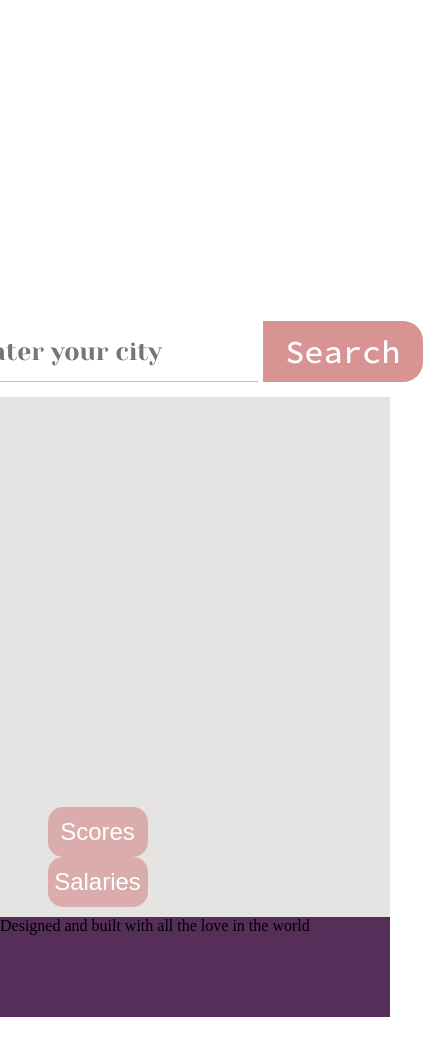
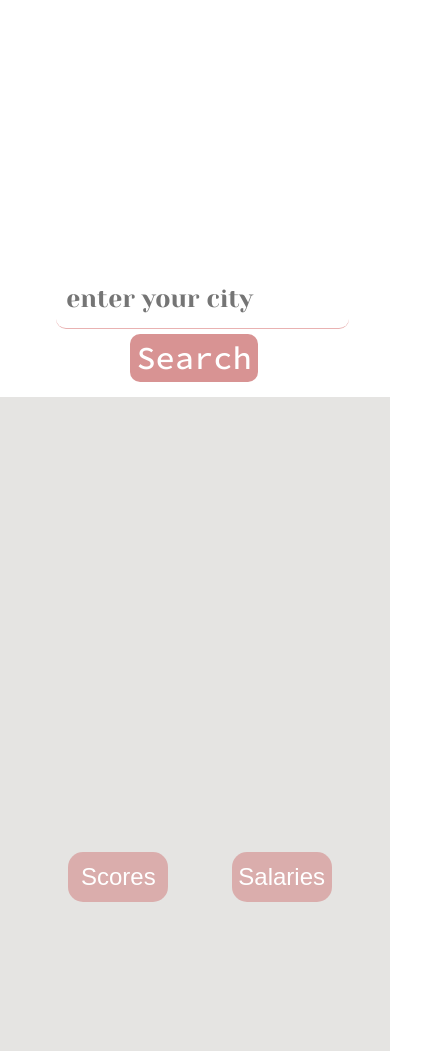
Before and after one commit to David92p/-S2I-JS-Advanced, a website built with webpack: page src/index.html in a window 390 px wide. Shown: the part 49-1100 px from the top of the page, 425 px wide, since content can reach past the window. Before the commit the page ends 1066 px from the top, so only its background shows below. Built offline with nearby package versions, Linux system fonts and the light colour scheme; no server answers.

Commit message:
Added media for smartphone screen

```diff
--- a/src/css/style.css
+++ b/src/css/style.css
@@ -61,6 +61,7 @@ body {
         background-repeat: no-repeat;
         background-size: cover;
         padding-bottom: 15px;
+        margin: 0 10px 0 10px
     }
 
         form {
@@ -102,6 +103,7 @@ body {
                 background: rgba(255, 255, 255, 1);
                 outline: none;
                 border-radius: 20px 0px 0px 20px;
+                margin-left: 10px;
             }
 
             ul {
@@ -154,6 +156,7 @@ body {
 .container-main {
     display: flex;
     background: #e5e4e2;
+    height: auto;
 }
 
     .container-informations-city {
@@ -168,7 +171,8 @@ body {
         .container-descriptions-city {
             display: flex;
             flex-direction: column;
-
+            justify-content: center;
+            align-items: center;
             height: 80%;
             width: 100%;
         }
@@ -177,7 +181,7 @@ body {
                 display: flex;
                 flex-direction: column;
                 align-items: center;
-                margin-bottom: 20px;
+                justify-content: center;
             }
 
                 .title-container h1 {
@@ -200,16 +204,18 @@ body {
             .summary-container {
                 display: flex;
                 flex-direction: column;
-                justify-content: center;
-                margin: 30px;
+                padding: 15px;
+                height: 100%;
+                width: 100%;
             }
 
                 .summary-container p {
-                    display: block;
                     text-align: justify;
                     letter-spacing: 2px;
-                    line-height: 1;
-                    margin-top: 10px;
+                }
+
+                .summary-container :first-child{
+                    margin-bottom: 10px;
                 }
 
         .container-btn-informations {
@@ -282,7 +288,7 @@ body {
             align-items: center;
             height: 70%;
             width: 100%;
-            padding: 0 10px 0 10px;
+            padding: 0 5px 0 5px;
         }
 
 
@@ -293,13 +299,77 @@ body {
 /****************************************************************************************************/
 
 .container-footer {
-    height: 100px;
-    width: 100%;
-    background-color: #552e5a
+    display: flex;
+    justify-content: center;
+    align-items: center;
+
+
+    background-color: #552e5a;
 }
 
-/* @media screen and (max-width: 768px) {
-    .cards {
+    .my-text-footer {
+        display: flex;
+        align-items: center;
+        justify-content: center;
+        height: 50px;
+    }
+
+    .my-text-footer img{
+        margin-left: 10px;
+    }
+
+
+/****************************************************************************************************/
+/********************************************* @media ***********************************************/
+/****************************************************************************************************/
+/* Smartphone */
+@media screen and (max-width: 400px) {
+
+    .container-research {
+        flex-direction: column;
+        justify-content: flex-end;
+        align-items: center;
+    }
+        input[type="text"] {
+            border-radius: 10px;
+            margin-bottom: 5px;
+        }
+
+        .btn-search {
+            height: 1.5em;
+            width: 4em;
+            border-radius: 10px;
+            font-size: 2em;
+        }
+
+        .message .danger {
+            font-size: 16px;
+            margin-bottom: 7px;
+        }
+
+    .container-main {
+        display: flex;
         flex-direction: column;
     }
-} */
+
+        .container-informations-city{
+            width: 100%;
+            margin-top: 30px;
+        }
+
+            .title-container {
+                width: 100%;
+            }
+
+            .summary-container {
+                width: 90%;
+            }
+
+        .container-data {
+            width: 100%;
+        }
+
+    .my-text-footer {
+        font-size: 10px;
+    }
+}
```
